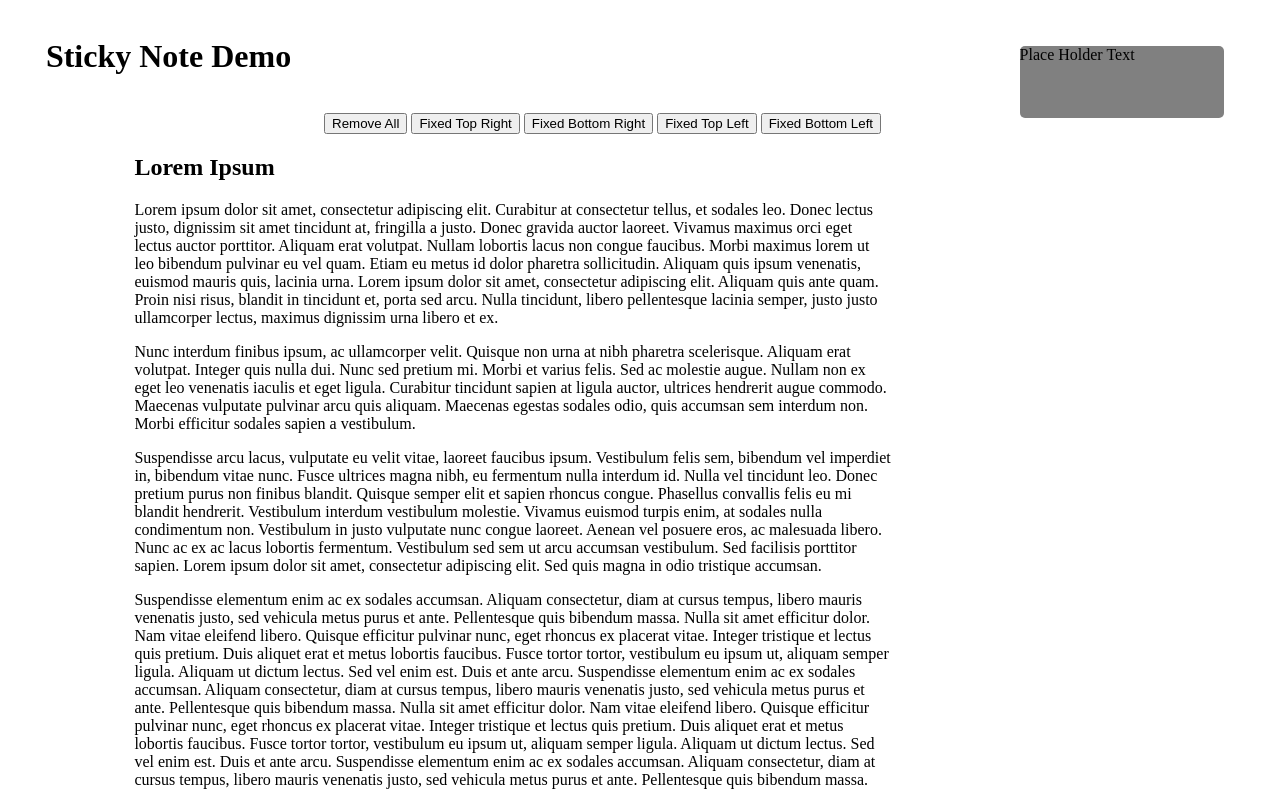
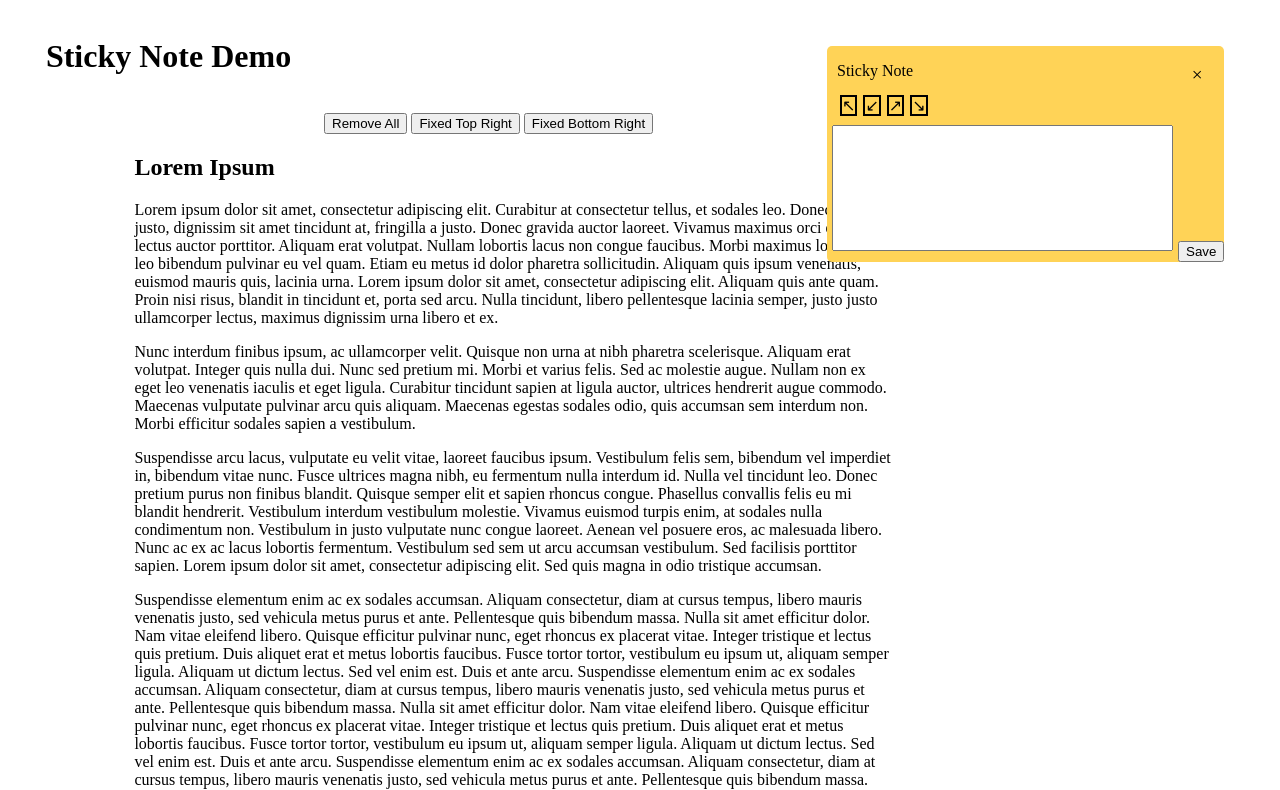
Before and after one commit to qe201020335/StickyNotes, a plain HTML site: page pub/index.html in a window 1280 px wide. Both pictures are taken after a click on the button "Fixed Top Right". Shown: the top 790 px of the page. Drawn offline with Linux system fonts and the light colour scheme.

Commit message:
basic note functionality

```diff
--- /dev/null
+++ b/StickyNotes.css
@@ -0,0 +1,34 @@
+.StickyNote {
+    border-radius: 5px;
+    margin: 30px;
+    background-color: #FFD357;
+}
+
+.noteBtnDiv {
+    margin-left: 10px;
+    margin-bottom: 5px;
+}
+
+.notePositionBtn {
+    margin-left: 3px;
+    margin-right: 3px;
+    border: solid black 2px;
+}
+
+.noteCloseBtn {
+    margin: 2px;
+    position: absolute;
+    right: 5%;
+    font-size: larger;
+}
+
+.noteTextArea {
+    margin: 5px;
+    min-width: auto;
+    min-height: auto;
+    resize: none;
+}
+
+.noteSaveBtn {
+
+}
--- a/StickyNotes.js
+++ b/StickyNotes.js
@@ -8,16 +8,12 @@ class StickyNote {
     parentNode = null
     isPositionFixed = false
     noteDiv = document.createElement('div')
+    textField;
 
     constructor(isFixed, parent) {
         const newNote = this.noteDiv
 
         newNote.className = 'StickyNote'
-        newNote.style.width = '16%'
-        newNote.style.height = '9%'
-        newNote.style.borderRadius = '5px'
-        newNote.style.margin = '30px'
-        newNote.style.backgroundColor = 'grey'
 
         this.isPositionFixed = isFixed
         if (isFixed) {
@@ -30,7 +26,76 @@ class StickyNote {
             this.parentNode = parent
         }
 
-        newNote.innerText = "Place Holder Text"
+
+        const title_p = document.createElement('p')
+        title_p.innerText = "Sticky Note"
+        title_p.style.marginLeft = '10px'
+        newNote.append(title_p)
+
+        const btnx = document.createElement('bottom')
+        btnx.innerText = '×'
+        btnx.onclick = () => this.removeFromDom()
+        btnx.className = "noteCloseBtn"
+        title_p.append(btnx)
+
+
+        const btn_div = document.createElement('div')
+        btn_div.className = 'noteBtnDiv'
+
+        const btn1 = document.createElement('bottom')
+        btn1.innerText = '↖'
+        btn1.onclick = () => this.setLocationFixed('top-left')
+        btn1.className = "notePositionBtn"
+
+        const btn2 = document.createElement('bottom')
+        btn2.innerText = '↙'
+        btn2.onclick = () => this.setLocationFixed('bottom-left')
+        btn2.className = "notePositionBtn"
+
+        const btn3 = document.createElement('bottom')
+        btn3.innerText = '↗'
+        btn3.onclick = () => this.setLocationFixed('top-right')
+        btn3.className = "notePositionBtn"
+
+        const btn4 = document.createElement('bottom')
+        btn4.innerText = '↘'
+        btn4.onclick = () => this.setLocationFixed('bottom-right')
+        btn4.className = "notePositionBtn"
+
+        btn_div.append(btn1)
+        btn_div.append(btn2)
+        btn_div.append(btn3)
+        btn_div.append(btn4)
+
+        newNote.append(btn_div)
+
+        const textField = document.createElement('textarea')
+        textField.rows = 8
+        textField.cols = 40
+        textField.className = 'noteTextArea'
+        textField.wrap = 'hard'
+        newNote.append(textField)
+        this.textField = textField
+
+
+        const save_btn = document.createElement('button')
+        save_btn.innerText = 'Save'
+        save_btn.className = 'noteSaveBtn'
+        save_btn.onclick = () => this.saveNote()
+        newNote.append(save_btn)
+
+    }
+
+    saveNote() {
+        //console.dir(this.textField)
+        let element = document.createElement('a');
+        element.setAttribute('href', 'data:text/plain;charset=utf-8,' + encodeURIComponent(this.textField.value));
+        element.setAttribute('download', "Note" + new Date());
+
+        element.style.display = 'none';
+        document.body.appendChild(element);
+        element.click();
+        document.body.removeChild(element);
     }
 
     // setLocationAbsolute() {
@@ -43,6 +108,12 @@ class StickyNote {
         if (!this.isPositionFixed) {
             throw new Error("This note has absolute location");
         }
+
+        this.noteDiv.style.removeProperty('top')
+        this.noteDiv.style.removeProperty('left')
+        this.noteDiv.style.removeProperty('right')
+        this.noteDiv.style.removeProperty('bottom')
+
         switch (location) {
             case 'top-left':
                 this.noteDiv.style.top = '2%';
@@ -71,7 +142,7 @@ class StickyNote {
     }
 
     addToDOM() {
-        console.dir(this.parentNode)
+        // console.dir(this.parentNode)
         if (!this.parentNode.contains(this.noteDiv)) {
             this.parentNode.append(this.noteDiv)
         }
--- a/pub/example.js
+++ b/pub/example.js
@@ -9,28 +9,28 @@ let note4 = null;
 
 function onClickB1(location) {
     if (note1 === null) {
-        note1 = generator.createNoteFixed(location, document.querySelector(".content"));
+        note1 = generator.createNoteFixed(location, document.querySelector("#content"));
     }
     note1.addToDOM()
 }
 
 function onClickB2(location) {
     if (note2 === null) {
-        note2 = generator.createNoteFixed(location, document.querySelector(".content"));
+        note2 = generator.createNoteFixed(location, document.querySelector("#content"));
     }
     note2.addToDOM()
 }
 
 function onClickB3(location) {
     if (note3 === null) {
-        note3 = generator.createNoteFixed(location, document.querySelector(".content"));
+        note3 = generator.createNoteFixed(location, document.querySelector("#content"));
     }
     note3.addToDOM()
 }
 
 function onClickB4(location) {
     if (note4 === null) {
-        note4 = generator.createNoteFixed(location, document.querySelector(".content"));
+        note4 = generator.createNoteFixed(location, document.querySelector("#content"));
     }
     note4.addToDOM()
 }
--- a/pub/index.html
+++ b/pub/index.html
@@ -7,6 +7,8 @@
     <script type="application/javascript" src="../StickyNotes.js"></script>
     <script type="application/javascript" src="example.js"></script>
 
+    <link rel="stylesheet" type="text/css" href="style.css">
+    <link rel="stylesheet" type="text/css" href="../StickyNotes.css">
 </head>
 <body>
 
@@ -16,8 +18,8 @@
     <button id="b0" onclick="onClickDelete()">Remove All</button>
     <button id="b1" onclick="onClickB1('top-right')">Fixed Top Right</button>
     <button id="b2" onclick="onClickB2('bottom-right')">Fixed Bottom Right</button>
-    <button id="b3" onclick="onClickB3('top-left')">Fixed Top Left</button>
-    <button id="b4" onclick="onClickB4('bottom-left')">Fixed Bottom Left</button>
+<!--    <button id="b3" onclick="onClickB3('top-left')">Fixed Top Left</button>-->
+<!--    <button id="b4" onclick="onClickB4('bottom-left')">Fixed Bottom Left</button>-->
 </div>
 
 <h2 style="margin-left: 10%">Lorem Ipsum</h2>
```
Also changed, not shown: pub/style.css (added).
